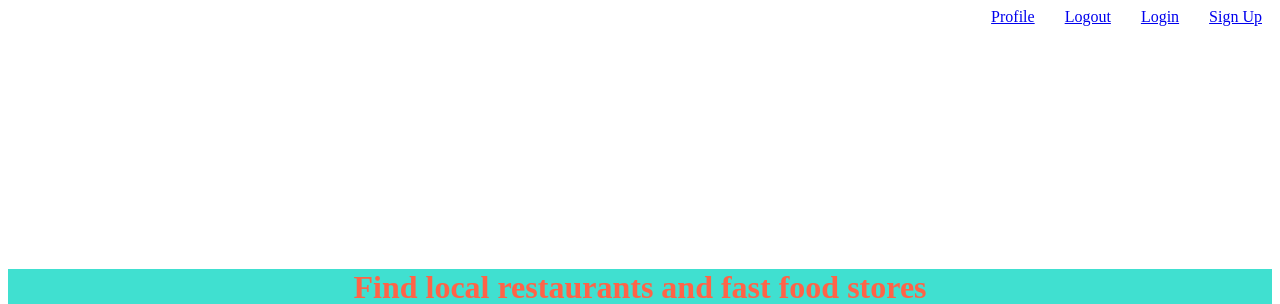
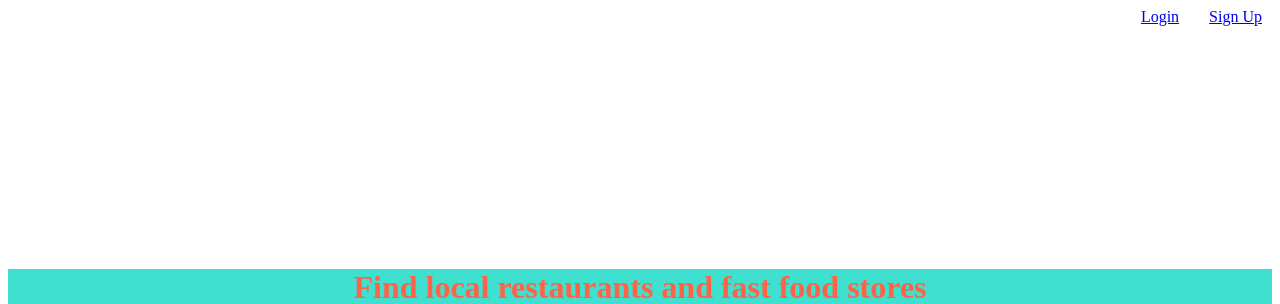
Before and after one commit to nniroula/Food_Service_Finder, a Flask app: page / in a window 1280 px wide. Shown: the top 304 px of the page. Run offline with Flask 2, Linux system fonts and the light colour scheme.

```diff
--- a/app.py
+++ b/app.py
@@ -113,9 +113,9 @@ def signup():
 
             hashed_pwd = bcrypt.generate_password_hash(pass_word).decode("utf8")
 
-            print(f"SIGNUP username {user_name}")
-            print(f'Sign up password {pass_word}')
-            print(f'sign up hashed pass word {hashed_pwd}')
+            # print(f"SIGNUP username {user_name}")
+            # print(f'Sign up password {pass_word}')
+            # print(f'sign up hashed pass word {hashed_pwd}')
 
         # user = User.signup(first_name, last_name, user_name, hashed_pwd)
             user = User.signup(first_name, last_name, user_name, hashed_pwd)
@@ -131,9 +131,9 @@ def signup():
         except IntegrityError:
             flash("Username already taken")
             flash("please signup with a different username")
-            return render_template('users/signup-form.html', form=form)
+            return render_template('users/signup_form.html', form=form)
 
-    return render_template('/users/signup-form.html', form = form)
+    return render_template('/users/signup_form.html', form = form)
 
 
 @app.route('/login', methods=["GET", "POST"])
--- a/templates/home-page.html
+++ b/templates/home-page.html
@@ -5,10 +5,10 @@
 {% block content %}
    <div>
         <nav id="nav-bar">
-            <a class="links" href="signup.html">Sign Up</a>
-            <a class="links" href="login_page.html">Login</a>
-            <a class="links" href="logout_page.html">Logout</a>
-            <a class="links" href="profile_page.html">Profile</a>
+            <a class="links" href="/signup">Sign Up</a>
+            <a class="links" href="/login">Login</a>
+            <!-- <a class="links" href="logout_page.html">Logout</a>
+            <a class="links" href="profile_page.html">Profile</a> -->
         </nav>
     </div>
 
```
Also changed, not shown: templates/users/signup_form.html (renamed from templates/users/signup-form.html).
